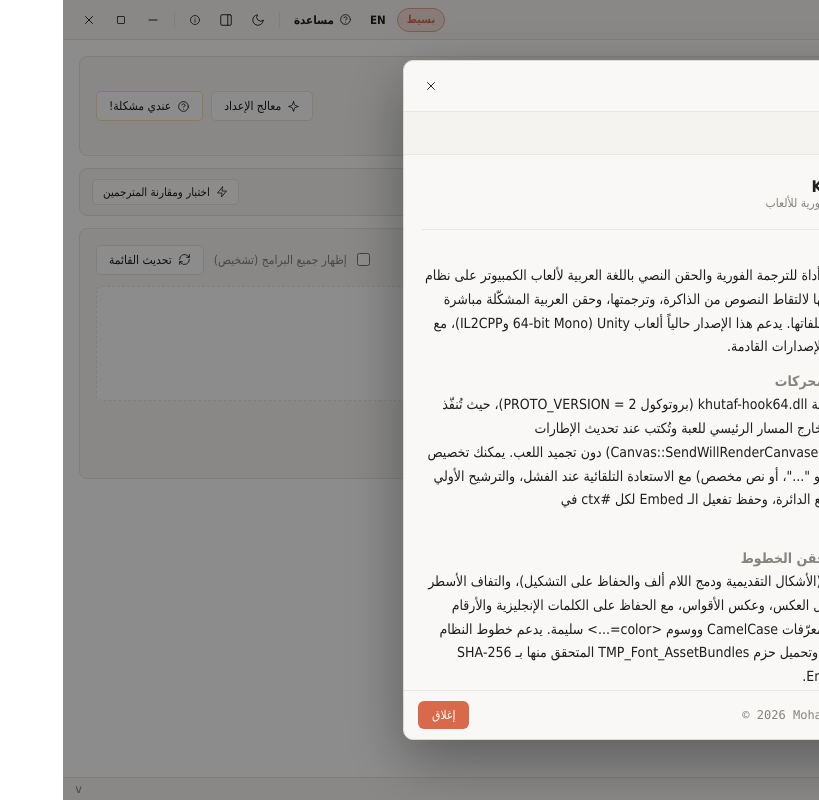
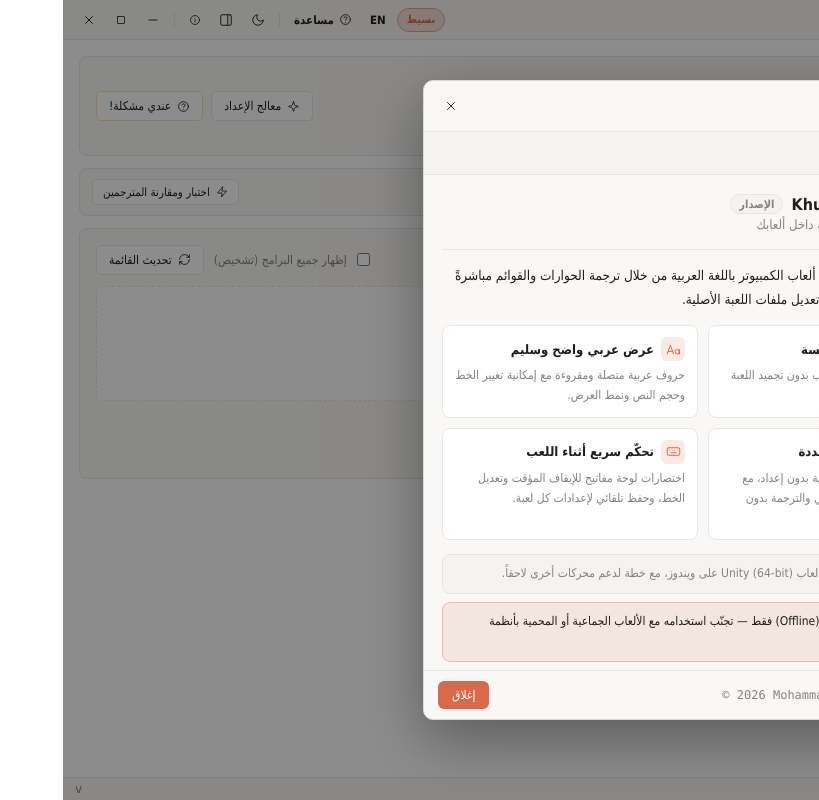
Before and after one commit to MohammadAboulEla/Khutaf, a Vue app in the folder frontend/: page / in a window 1280 px wide. Both pictures are taken after a click on the button 132 px from the left and 19 px from the top of the page. Shown: the whole page, without its empty margins (461-1280 px from the left). Built offline with nearby package versions, Linux system fonts and the light colour scheme.

Commit message:
feat: add AboutModal component to frontend

```diff
--- a/frontend/src/components/AboutModal.vue
+++ b/frontend/src/components/AboutModal.vue
@@ -48,68 +48,90 @@ const content = computed(() => ({
   en: {
     modalTitle: `About ${props.title}`,
     heroName: `${props.title} · خُطّاف`,
-    subtitle: `version ${props.version} · Live Arabic Game Hook`,
+    versionLabel: `v${props.version}`,
+    subtitle: "Live Arabic translation inside your games",
+    intro:
+      "Khutaf lets you play PC games in Arabic by translating dialogue and menus live right inside your game, without modifying any original game files.",
+    features: [
+      {
+        icon: "Zap",
+        title: "Fast & Smooth",
+        desc: "Translates dialogue and menus in real time without freezing your game.",
+      },
+      {
+        icon: "ALargeSmall",
+        title: "Clear Arabic Display",
+        desc: "Properly shaped right-to-left Arabic text with customizable fonts, size, and display styles.",
+      },
+      {
+        icon: "Globe",
+        title: "Flexible Translators",
+        desc: "Works out of the box with free translators, plus optional AI and offline translation.",
+      },
+      {
+        icon: "Keyboard",
+        title: "In-Game Controls",
+        desc: "Keyboard shortcuts to pause or resize text on the fly, with per-game settings saved automatically.",
+      },
+    ],
+    notes: [
+      {
+        icon: "Gamepad",
+        caution: false,
+        text: "Supported games: 64-bit Unity games on Windows, with more game engines planned in future updates.",
+      },
+      {
+        icon: "Shield",
+        caution: true,
+        text: "For offline single-player games only — do not use with online multiplayer or anti-cheat protected games.",
+      },
+    ],
     closeLabel: "Close",
     footerNote: "© 2026 Mohammad AboulEla · GPL-3.0",
-    sections: [
-      {
-        heading: "About Khutaf",
-        body: "Khutaf (خُطّاف) is a real-time in-game Arabic text hook and embedded translator for PC games on Windows. It attaches to running games, intercepts text directly from memory, translates it, and injects shaped RTL Arabic back into the UI without modifying game files. This version currently supports 64-bit Unity (Mono & IL2CPP) games, with more engines planned on the roadmap.",
-      },
-      {
-        heading: "Non-Blocking Hooking & Engine Support",
-        body: "Powered by custom Rust khutaf-hook64.dll (PROTO_VERSION = 2), async mode translates off the game's main thread and writes back on frame ticks (currently via Unity's Canvas::SendWillRenderCanvases / Camera::FireOnPreCull) with zero gameplay freeze. Configure the pending placeholder (Original default, \"...\", or custom text) with auto-restore on timeout/error, zero-alloc UTF-16 pre-filtering, circuit breaker recovery, and per-call-site #ctx Embed toggles in userconfig/games.json.",
-      },
-      {
-        heading: "Arabic Shaping, BiDi & Font Injection",
-        body: "Built-in contextual shaping (Presentation Forms + Lam-Alef ligatures + Tashkeel), logical word-boundary wrapping before reversal, bracket mirroring, and preservation of Latin words, numbers, [vars], {vars}, CamelCase tokens, and <color=...> rich-text tags. Supports dynamic OS fonts (Tahoma default) and one-click SHA-256-verified TMP_Font_AssetBundles downloads in Embed Settings.",
-      },
-      {
-        heading: "Translators, Pipeline & 3-Tier Cache",
-        body: "Includes free Bing web translation by default plus 11 traditional web translators, OpenAI-compatible LLMs (OpenAI, Gemini, DeepSeek, Groq, OpenRouter, Ollama, LM Studio), and a built-in llama.cpp runner with offline templates (HY-MT2, TranslateGemma, NLLB-Instruct). Features pre/post literal & regex rules, global/per-game glossaries, and a 3-tier SQLite cache with a manual cache editor.",
-      },
-      {
-        heading: "Security, Anti-Cheat & Diagnostics",
-        body: "Intended for offline single-player games only, with built-in anti-cheat process detection warnings. LLM API keys are encrypted at rest via Windows DPAPI, IPC named pipes enforce owner-only ACLs with per-session random handshakes, and the Debug tab provides live telemetry with redacted JSONL diagnostic bundle export.",
-      },
-      {
-        heading: "Shortcuts, Persistence & License",
-        body: "Press Esc to close modals. Settings persist in userconfig/config.json, per-game hooks in userconfig/games.json, and translations in SQLite. Licensed under GNU GPL-3.0 (Copyright © 2026 Mohammad AboulEla).",
-      },
-    ],
   },
   ar: {
     modalTitle: "حول خُطّاف",
     heroName: `خُطّاف · ${props.title}`,
-    subtitle: `الإصدار ${props.version} · حقن وترجمة فورية للألعاب`,
+    versionLabel: `الإصدار ${props.version}`,
+    subtitle: "ترجمة عربية فورية داخل ألعابك",
+    intro:
+      "يساعدك «خُطّاف» على لعب ألعاب الكمبيوتر باللغة العربية من خلال ترجمة الحوارات والقوائم مباشرةً داخل اللعبة أثناء اللعب، دون تعديل ملفات اللعبة الأصلية.",
+    features: [
+      {
+        icon: "Zap",
+        title: "ترجمة فورية وسلسة",
+        desc: "تظهر الترجمة تلقائياً أثناء اللعب بدون تجميد اللعبة أو التأثير على سلاستها.",
+      },
+      {
+        icon: "ALargeSmall",
+        title: "عرض عربي واضح وسليم",
+        desc: "حروف عربية متصلة ومقروءة مع إمكانية تغيير الخط وحجم النص ونمط العرض.",
+      },
+      {
+        icon: "Globe",
+        title: "خيارات ترجمة متعددة",
+        desc: "يعمل مباشرةً بمترجمات مجانية بدون إعداد، مع دعم اختياري للذكاء الاصطناعي والترجمة بدون إنترنت.",
+      },
+      {
+        icon: "Keyboard",
+        title: "تحكّم سريع أثناء اللعب",
+        desc: "اختصارات لوحة مفاتيح للإيقاف المؤقت وتعديل الخط، وحفظ تلقائي لإعدادات كل لعبة.",
+      },
+    ],
+    notes: [
+      {
+        icon: "Gamepad",
+        caution: false,
+        text: "الألعاب المدعومة حالياً: ألعاب Unity (64-bit) على ويندوز، مع خطة لدعم محركات أخرى لاحقاً.",
+      },
+      {
+        icon: "Shield",
+        caution: true,
+        text: "مخصص للألعاب الفردية (Offline) فقط — تجنّب استخدامه مع الألعاب الجماعية أو المحمية بأنظمة مكافحة الغش.",
+      },
+    ],
     closeLabel: "إغلاق",
     footerNote: "© 2026 Mohammad AboulEla · GPL-3.0",
-    sections: [
-      {
-        heading: "حول خُطّاف",
-        body: "برنامج «خُطّاف» (Khutaf) هو أداة للترجمة الفورية والحقن النصي باللغة العربية لألعاب الكمبيوتر على نظام ويندوز. يتصل باللعبة أثناء تشغيلها لالتقاط النصوص من الذاكرة، وترجمتها، وحقن العربية المشكّلة مباشرة داخل واجهة اللعبة بدون تعديل ملفاتها. يدعم هذا الإصدار حالياً ألعاب Unity (64-bit Mono وIL2CPP)، مع خطة لدعم محركات أخرى في الإصدارات القادمة.",
-      },
-      {
-        heading: "الحقن غير الحاجز ودعم المحركات",
-        body: "يعتمد على مكتبة Rust المخصصة khutaf-hook64.dll (بروتوكول PROTO_VERSION = 2)، حيث تُنفّذ الترجمة غير الحاجزة (Async) خارج المسار الرئيسي للعبة وتُكتب عند تحديث الإطارات (Canvas::SendWillRenderCanvases / Camera::FireOnPreCull) دون تجميد اللعب. يمكنك تخصيص نص الانتظار (الأصلي افتراضياً، أو \"...\"، أو نص مخصص) مع الاستعادة التلقائية عند الفشل، والترشيح الأولي السريع لنصوص UTF-16، وقاطع الدائرة، وحفظ تفعيل الـ Embed لكل #ctx في userconfig/games.json.",
-      },
-      {
-        heading: "تشكيل العربية والـ BiDi وحقن الخطوط",
-        body: "محرك مدمج للتشكيل السياقي (الأشكال التقديمية ودمج اللام ألف والحفاظ على التشكيل)، والتفاف الأسطر المنطقي على حدود الكلمات قبل العكس، وعكس الأقواس، مع الحفاظ على الكلمات الإنجليزية والأرقام والمتغيرات [vars] و{vars} ومعرّفات CamelCase ووسوم <color=...> سليمة. يدعم خطوط النظام الديناميكية (Tahoma افتراضياً) وتحميل حزم TMP_Font_AssetBundles المتحقق منها بـ SHA-256 بضغطة زر من Embed Settings.",
-      },
-      {
-        heading: "المترجمات ومعالجة النصوص والكاش",
-        body: "يوفّر ترجمة Bing المجانية افتراضياً بالإضافة إلى 11 مترجماً تقليدياً، ودعم نماذج LLM المتوافقة مع OpenAI (OpenAI وGemini وDeepSeek وGroq وOpenRouter وOllama وLM Studio)، ومُشغّل llama.cpp مدمج بقوالب محلية (HY-MT2 وTranslateGemma وNLLB-Instruct). يشمل قواعد نصية وRegex قبل الترجمة وبعدها، وقاموس مصطلحات عام ولكل لعبة، وكاش SQLite ثلاثي المستويات مع محرر يدوي.",
-      },
-      {
-        heading: "الأمان ومكافحة الغش والتشخيص",
-        body: "مخصّص للألعاب الفردية (Offline) فقط مع تنبيهات مدمجة عند اكتشاف عمليات مكافحة الغش. تُشفَّر مفاتيح API محلياً عبر Windows DPAPI، وتُقيَّد الأنابيب المسماة بصلاحيات المالك فقط مع مصافحة عشوائية لكل جلسة، كما يعرض تبويب Debug قياسات الأداء الحية مع تصدير تقارير تشخيص JSONL مجهّلة البيانات الحساسة.",
-      },
-      {
-        heading: "الاختصارات والحفظ والرخصة",
-        body: "اضغط Esc لإغلاق النوافذ المنبثقة. تُحفظ الإعدادات في userconfig/config.json، وملفات الألعاب والـ Hooks في userconfig/games.json، والترجمات في SQLite. البرنامج مرخّص تحت رخصة GNU GPL-3.0 (Copyright © 2026 Mohammad AboulEla).",
-      },
-    ],
   },
 }));
 
@@ -164,16 +186,42 @@ const active = computed(() => content.value[lang.value]);
           <div class="body" :dir="isRtl ? 'rtl' : 'ltr'">
             <div class="hero">
               <div class="mark" dir="ltr">Kh</div>
-              <div>
-                <div class="name">{{ active.heroName }}</div>
-                <div class="ver" :dir="isRtl ? 'rtl' : 'ltr'">{{ active.subtitle }}</div>
+              <div class="hero-meta">
+                <div class="hero-top">
+                  <span class="name">{{ active.heroName }}</span>
+                  <span class="ver-badge">{{ active.versionLabel }}</span>
+                </div>
+                <div class="ver">{{ active.subtitle }}</div>
               </div>
             </div>
 
-            <section v-for="s in active.sections" :key="s.heading">
-              <h3>{{ s.heading }}</h3>
-              <p>{{ s.body }}</p>
-            </section>
+            <p class="intro">{{ active.intro }}</p>
+
+            <div class="features-grid">
+              <div v-for="item in active.features" :key="item.title" class="feature-card">
+                <div class="feature-head">
+                  <span class="feature-ico">
+                    <Icon :name="item.icon" :size="15" />
+                  </span>
+                  <span class="feature-title">{{ item.title }}</span>
+                </div>
+                <p class="feature-desc">{{ item.desc }}</p>
+              </div>
+            </div>
+
+            <div class="notes">
+              <div
+                v-for="note in active.notes"
+                :key="note.text"
+                class="note-row"
+                :class="{ caution: note.caution }"
+              >
+                <span class="note-ico">
+                  <Icon :name="note.icon" :size="15" />
+                </span>
+                <span class="note-text">{{ note.text }}</span>
+              </div>
+            </div>
           </div>
 
           <footer class="foot" :dir="isRtl ? 'rtl' : 'ltr'">
@@ -199,8 +247,8 @@ const active = computed(() => content.value[lang.value]);
 .modal {
   display: grid;
   grid-template-rows: auto auto 1fr auto;
-  width: min(600px, 100%);
-  max-height: min(680px, 90vh);
+  width: min(560px, 100%);
+  max-height: min(640px, 90vh);
   background: var(--bg-elev);
   color: var(--fg);
   border: 1px solid var(--border-input, var(--border));
@@ -263,6 +311,9 @@ const active = computed(() => content.value[lang.value]);
 .body {
   overflow-y: auto;
   padding: 16px 18px;
+  display: flex;
+  flex-direction: column;
+  gap: 14px;
 }
 .body[dir="rtl"] {
   font-family: var(--arabic);
@@ -272,7 +323,6 @@ const active = computed(() => content.value[lang.value]);
   align-items: center;
   gap: 12px;
   padding-bottom: 14px;
-  margin-bottom: 6px;
   border-bottom: 1px solid var(--border);
 }
 .mark {
@@ -285,34 +335,137 @@ const active = computed(() => content.value[lang.value]);
   font-weight: 700;
   font-size: 18px;
 }
-.name { font-weight: 600; font-size: 16px; }
-.ver {
-  color: var(--fg-faint);
+.hero-meta {
+  min-width: 0;
+  display: flex;
+  flex-direction: column;
+  gap: 3px;
+}
+.hero-top {
+  display: flex;
+  align-items: center;
+  flex-wrap: wrap;
+  gap: 8px;
+}
+.name {
+  font-weight: 600;
+  font-size: 16px;
+}
+.ver-badge {
+  display: inline-flex;
+  align-items: center;
+  height: 20px;
+  padding: 0 8px;
+  border-radius: 999px;
+  background: var(--bg-pill);
+  border: 1px solid var(--border);
+  color: var(--fg-muted);
   font-family: var(--mono);
-  font-size: var(--fs-small);
+  font-size: 11px;
+  font-weight: 600;
 }
-.body[dir="rtl"] .ver {
+.body[dir="rtl"] .ver-badge {
   font-family: var(--arabic);
 }
+.ver {
+  color: var(--fg-muted);
+  font-size: 13px;
+}
 
-section { margin-top: 14px; }
-h3 {
-  margin: 0 0 4px;
+.intro {
+  margin: 0;
+  line-height: 1.6;
+  color: var(--fg);
+  font-size: 13.5px;
+}
+.body[dir="rtl"] .intro {
+  line-height: 1.75;
+}
+
+.features-grid {
+  display: grid;
+  grid-template-columns: repeat(2, minmax(0, 1fr));
+  gap: 10px;
+}
+@media (max-width: 520px) {
+  .features-grid {
+    grid-template-columns: 1fr;
+  }
+}
+.feature-card {
+  padding: 11px 12px;
+  background: var(--paper);
+  border: 1px solid var(--border);
+  border-radius: 8px;
+  display: flex;
+  flex-direction: column;
+  gap: 5px;
+}
+.feature-head {
+  display: flex;
+  align-items: center;
+  gap: 7px;
+}
+.feature-ico {
+  width: 24px;
+  height: 24px;
+  flex-shrink: 0;
+  border-radius: 6px;
+  display: grid;
+  place-items: center;
+  background: color-mix(in oklab, var(--accent) 14%, transparent);
+  color: var(--accent);
+}
+.feature-title {
   font-size: 13px;
-  text-transform: uppercase;
-  letter-spacing: 0.06em;
+  font-weight: 600;
+  color: var(--fg);
+}
+.feature-desc {
+  margin: 0;
+  font-size: var(--fs-small);
+  line-height: 1.5;
   color: var(--fg-muted);
-  font-family: var(--mono);
 }
-.body[dir="rtl"] h3 {
-  font-family: var(--arabic);
-  text-transform: none;
-  letter-spacing: 0;
-  font-size: 14px;
-  font-weight: 700;
+.body[dir="rtl"] .feature-desc {
+  line-height: 1.65;
 }
-p { margin: 0; line-height: 1.55; color: var(--fg); }
-.body[dir="rtl"] p { line-height: 1.7; }
+
+.notes {
+  display: flex;
+  flex-direction: column;
+  gap: 8px;
+}
+.note-row {
+  display: flex;
+  align-items: flex-start;
+  gap: 9px;
+  padding: 9px 11px;
+  border-radius: 8px;
+  background: var(--bg-pill);
+  border: 1px solid var(--border);
+  font-size: var(--fs-small);
+  line-height: 1.5;
+  color: var(--fg-muted);
+}
+.body[dir="rtl"] .note-row {
+  line-height: 1.65;
+}
+.note-row.caution {
+  background: color-mix(in oklab, var(--accent) 10%, var(--bg-pill));
+  border-color: color-mix(in oklab, var(--accent) 35%, var(--border));
+  color: var(--fg);
+}
+.note-ico {
+  flex-shrink: 0;
+  margin-top: 2px;
+  color: var(--fg-muted);
+  display: grid;
+  place-items: center;
+}
+.note-row.caution .note-ico {
+  color: var(--accent);
+}
 
 .foot {
   display: flex;
```
